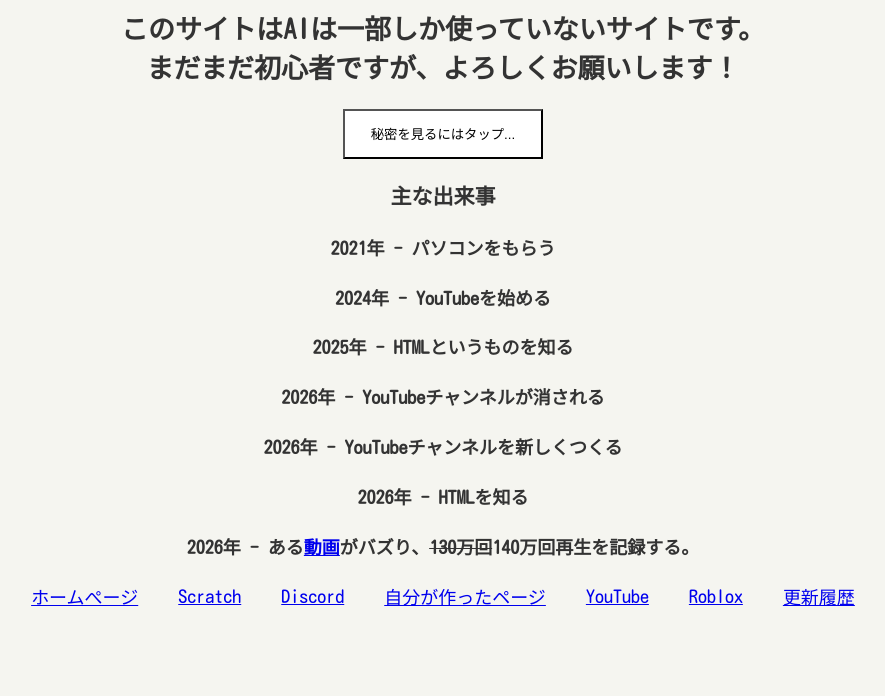
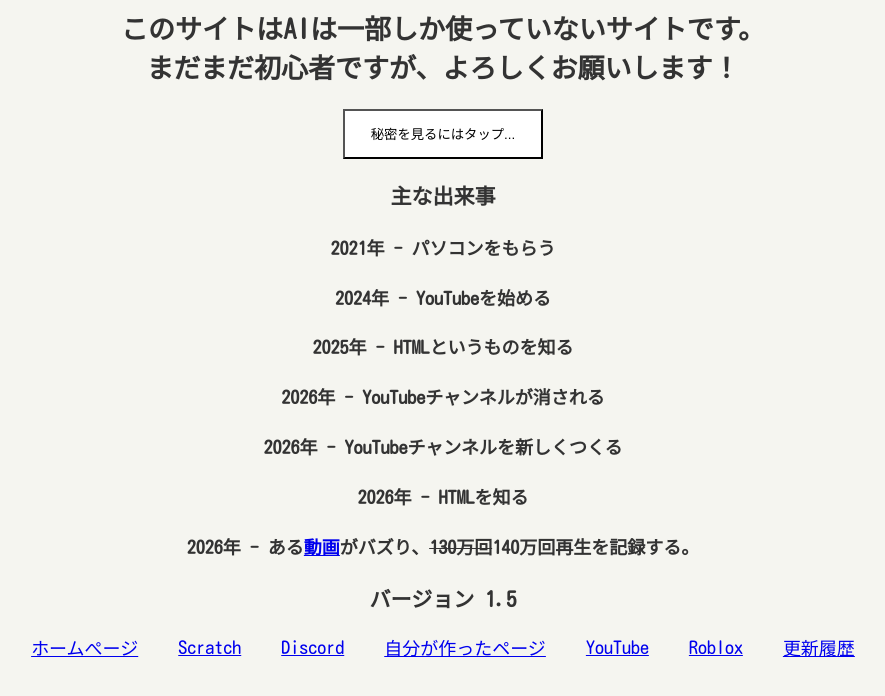
Before and after one commit to Hiromu0623/Hiromu0623-home, a plain HTML site: page index.html in a window 1280 px wide. Shown: the part 92-788 px from the top of the page, without its empty margins (197-1082 px from the left). Drawn offline with Linux system fonts and the light colour scheme.

Commit message:
ホームページの表記の変更

```diff
--- a/index.html
+++ b/index.html
@@ -104,6 +104,7 @@
     <h4>2026年 - HTMLを知る</h4>
     <h4 class="text" id="himitu6"></h4>
     <h4>2026年 - ある<a href="https://www.youtube.com/shorts/gWY0AemV5jM">動画</a>がバズり、<s>130万回</s>140万回再生を記録する。</h4>
+    <h3>バージョン 1.5</h3>
     <div class="menup">
         <a href="https://hiromu0623.pages.dev/">ホームぺージ</a>
         <a href="https://hiromu0623.pages.dev/scratch/">Scratch</a>
```
